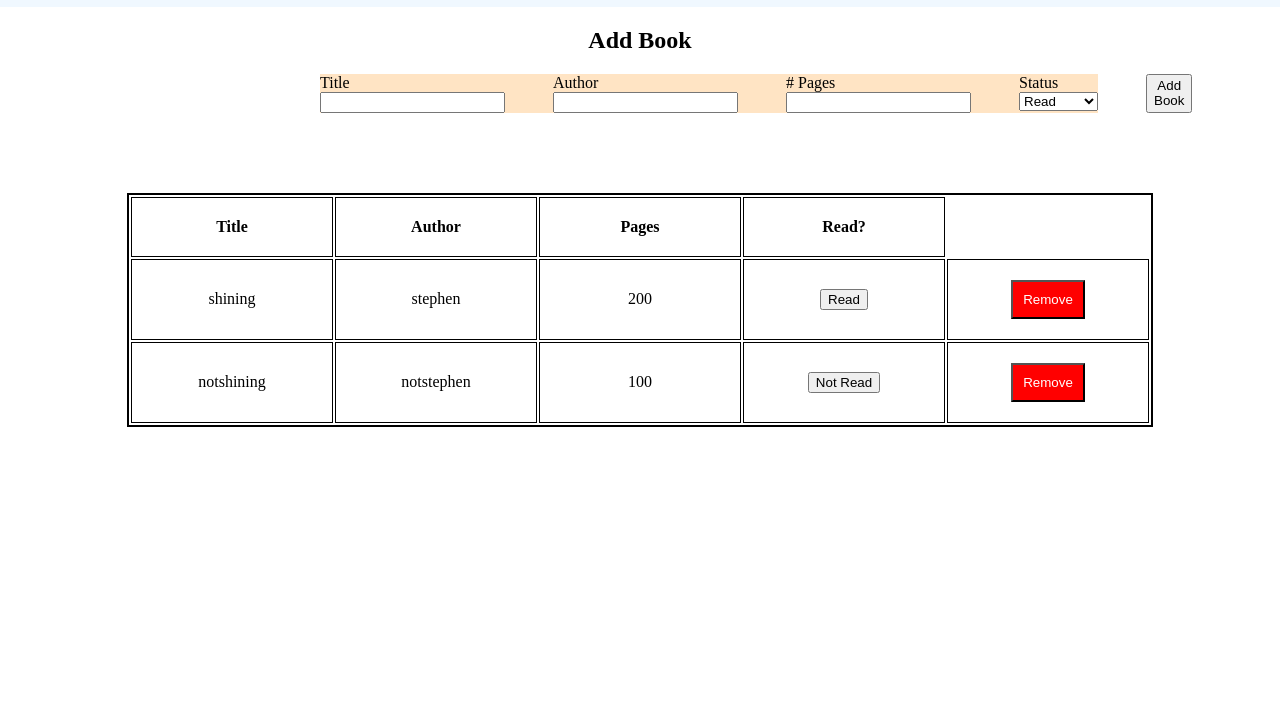
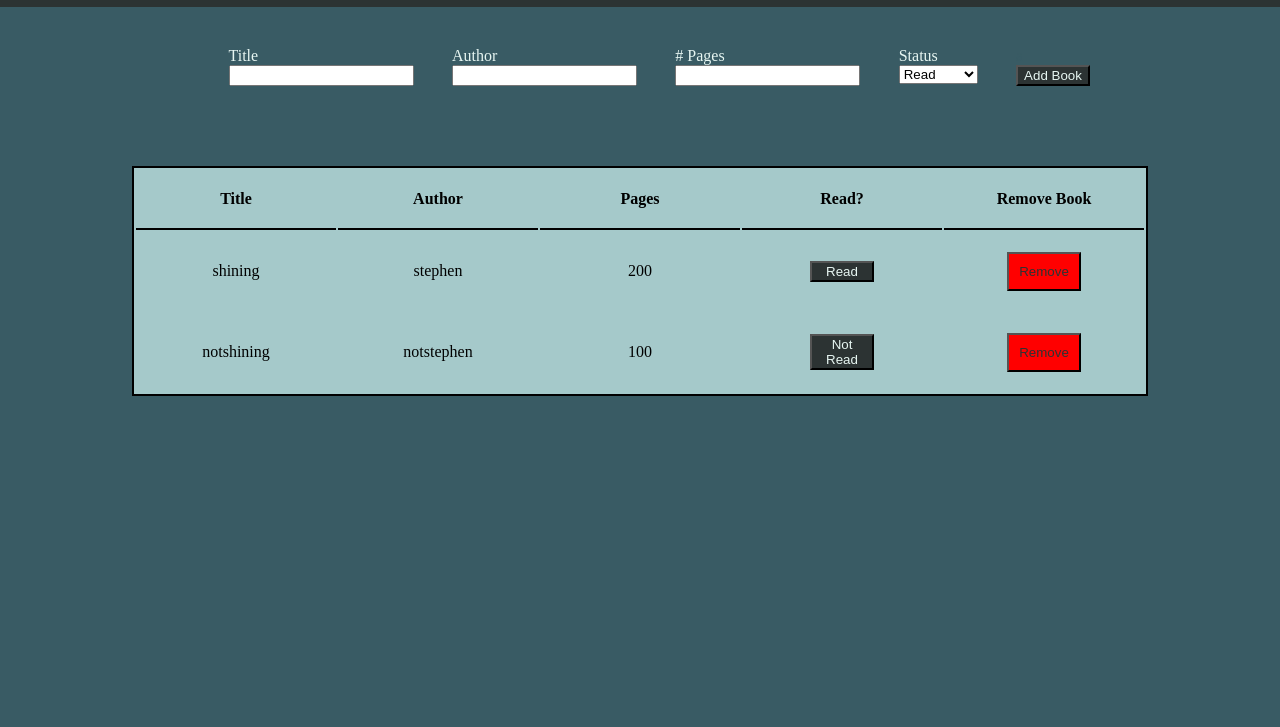
Before and after one commit to JohnCorrigan1/library, a plain HTML site: page index.html in a window 1280 px wide. Shown: the part 73-800 px from the top of the page. Drawn offline with Linux system fonts and the light colour scheme.

Commit message:
added styling

```diff
--- a/index.html
+++ b/index.html
@@ -14,9 +14,7 @@
     <div class="header">
         <h1>Library</h1>
     </div>
-    <div class="add">
-        <h2>Add Book</h2>
-    </div>
+
 
     <div class="form-container">
 
@@ -40,9 +38,12 @@
                     <option value="not read">Not Read</option>
                 </select>
             </div>
+            <div class="text-input">
+                <label class="submit-label">a</label>
+                <button id="submit" class="submit" type="submit">Add Book</button>
+            </div>
+        </form>
 
-        </form>
-        <button id="submit" class="sumbit" type="submit">Add Book</button>
     </div>
 
 
@@ -53,6 +54,7 @@
                 <th>Author</th>
                 <th>Pages</th>
                 <th>Read?</th>
+                <th>Remove Book</th>
             </thead>
             <tbody id="book-list">
 
--- a/styles.css
+++ b/styles.css
@@ -1,59 +1,61 @@
 body {
     margin: 0;
     padding: 0;
+    background-color: #395B64;
 }
 
 
 .header {
-    background-color: aliceblue;
+    background-color: #2C3333;
+    color:#A5C9CA;
     display: flex;
     justify-content: center;
 }
 
 .form-container{
-    display: grid;
-    grid-template-columns: 5fr 1fr;
-    width: 50vw;
-    margin-left: auto;
-    margin-right: auto;
-    gap: 3em;
-
+    display: flex;
+    margin-top: 5vh;
+    justify-content: center;
+    align-items: center;
 }
 
-form{
-    display: grid;
-    grid-column: 1/2;
-    grid-template-columns: 1fr 1fr 1fr 1fr;
-    grid-row: 1fr 1fr;
-    gap: 3em;
-    background-color: bisque;
-}
-
-.add {
-    text-align: center;
-}
-
-.submit-button {
-
-    grid-column: 2/3;
-
+form {
+    display: flex;
+    flex-flow: wrap;
 }
 
 .text-input{
     display: flex;
     flex-flow: column wrap;
+    margin-left: 3vw;
+    color: #E7F6F2;
+}
+
+.submit{
+    background-color: #2C3333;
+    color: #E7F6F2;
+}
+
+.submit-label{
+    color: #395B64;
 }
 
 .table-container {
     margin-top: 5em;
     display: flex;
     justify-content: center;
+}
 
+table {
+    background-color: #A5C9CA;
+}
+th{
+    border-bottom: 2px solid black;
+    margin: 0;
 }
 
 th, td {
     text-align: center;
-    border: 1px solid black;
     padding: 20px;
     width: 10em;
 }
@@ -63,12 +65,17 @@ table {
 }
 
 .delete {
-
     padding: 10px;
     background-color: red;
-    color: white;
+    color: #2C3333;
 }
 
 button:hover {
     color:aqua;
 }
+
+.read-status {
+    background-color: #2C3333;
+    color: #E7F6F2;
+    width: 5vw;
+}
```
